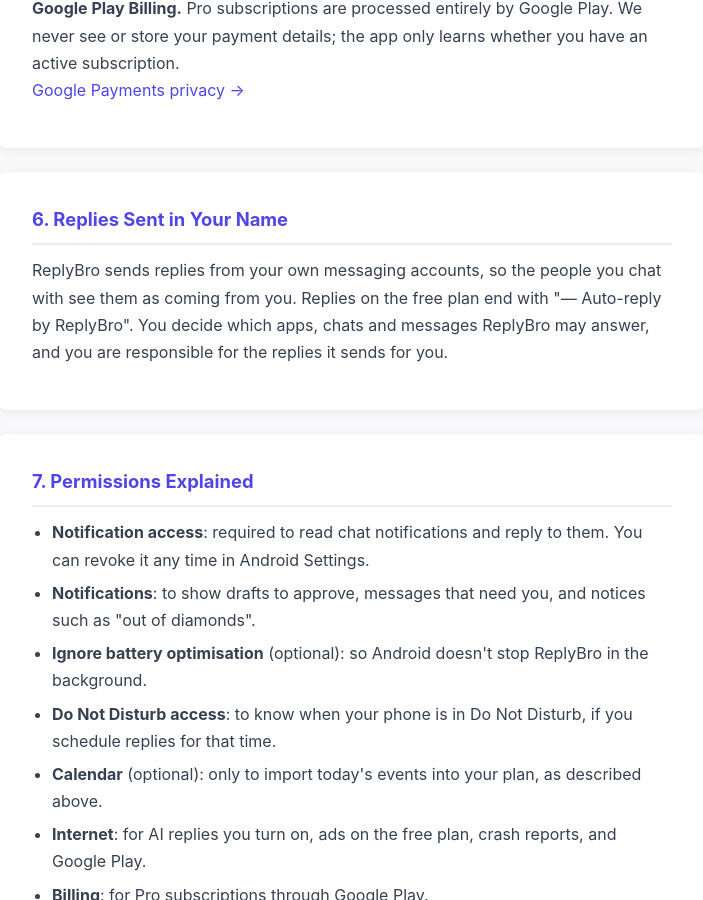
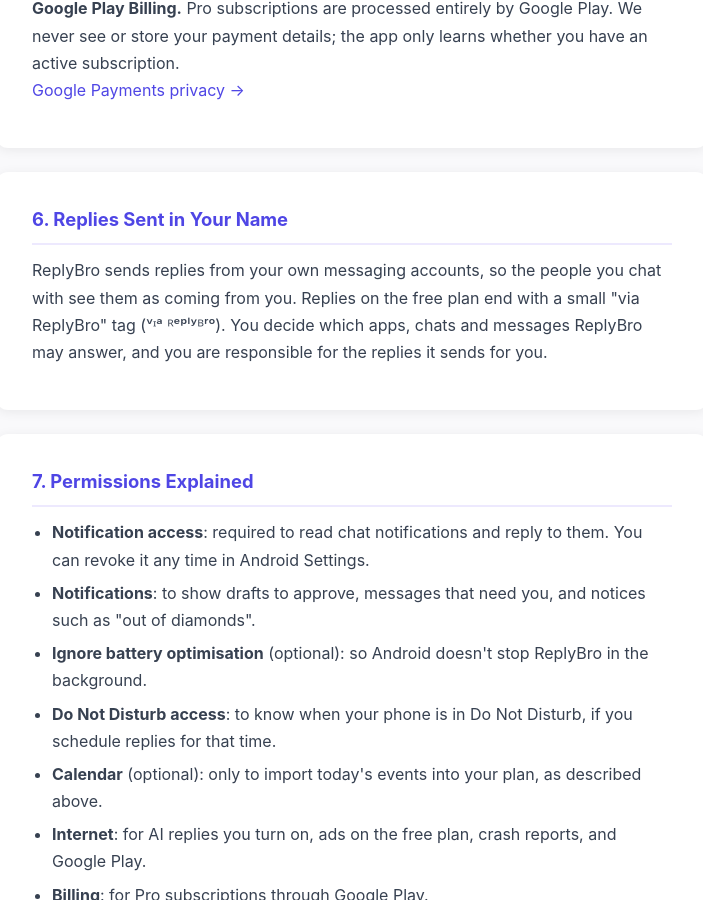
Before and after one commit to ishubhamx/ishubhamx.github.io, a Jekyll site: the page built from _apps/replybro.html, in a window 1280 px wide and 900 px high, scrolled down 3745 px. Shown: the whole window, without its empty margins (288-991 px from the left). Built offline with Jekyll 4.4.1, drawn with Linux system fonts in a browser that asks for light colours.

Commit message:
ReplyBro policies: describe the small via ReplyBro tag
Amp-Thread-ID: https://ampcode.com/threads/T-01a19ce7-19fd-7544-ab2c-b617e5c226af
Co-authored-by: Shubham Vishwakarma <suubhamv@gmail.com>

```diff
--- a/_apps/replybro.html
+++ b/_apps/replybro.html
@@ -224,7 +224,7 @@
     <h2>6. Replies Sent in Your Name</h2>
     <p>
       ReplyBro sends replies from your own messaging accounts, so the people you chat with see them as coming from
-      you. Replies on the free plan end with "— Auto-reply by ReplyBro". You decide which apps, chats and messages
+      you. Replies on the free plan end with a small "via ReplyBro" tag (ᵛᶦᵃ ᴿᵉᵖˡʸᴮʳᵒ). You decide which apps, chats and messages
       ReplyBro may answer, and you are responsible for the replies it sends for you.
     </p>
   </div>
--- a/privacy/replybro/terms/index.html
+++ b/privacy/replybro/terms/index.html
@@ -161,7 +161,7 @@
       <li><strong>Earning diamonds:</strong> a daily reward that grows with your streak, and rewarded ads
           (5 diamonds each, up to 5 ads a day). New users receive a welcome balance. The balance is capped
           at 200.</li>
-      <li><strong>Footer:</strong> replies on the free plan end with "— Auto-reply by ReplyBro".</li>
+      <li><strong>Footer:</strong> replies on the free plan end with a small "via ReplyBro" tag (ᵛᶦᵃ ᴿᵉᵖˡʸᴮʳᵒ).</li>
     </ul>
     <p>
       <strong>Diamonds</strong> are a free in-app allowance. They cannot be bought, have no monetary value,
```
